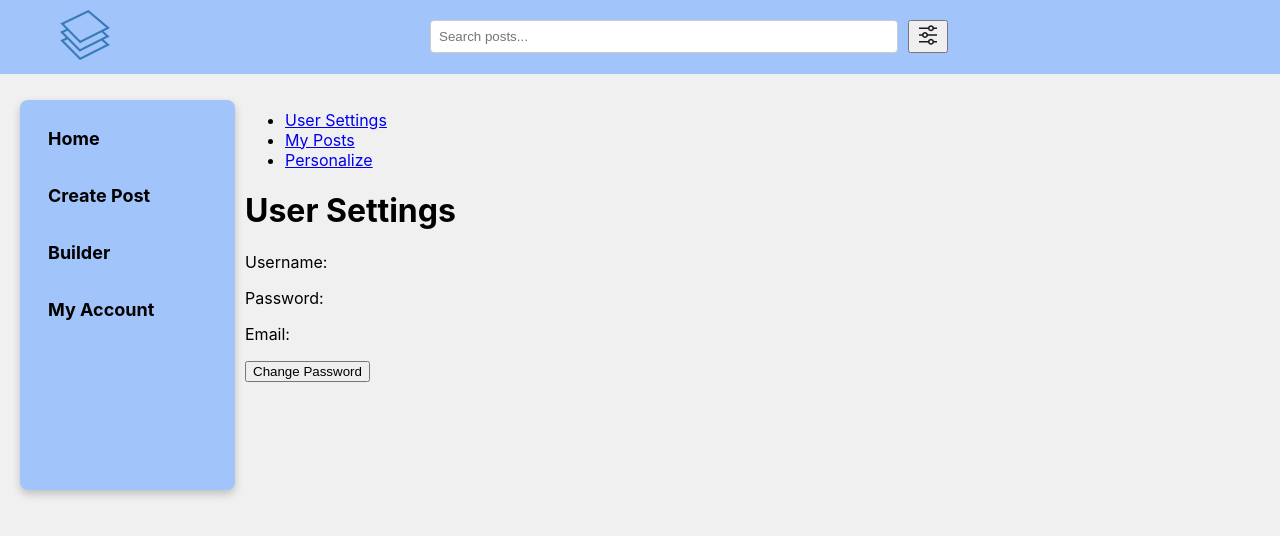
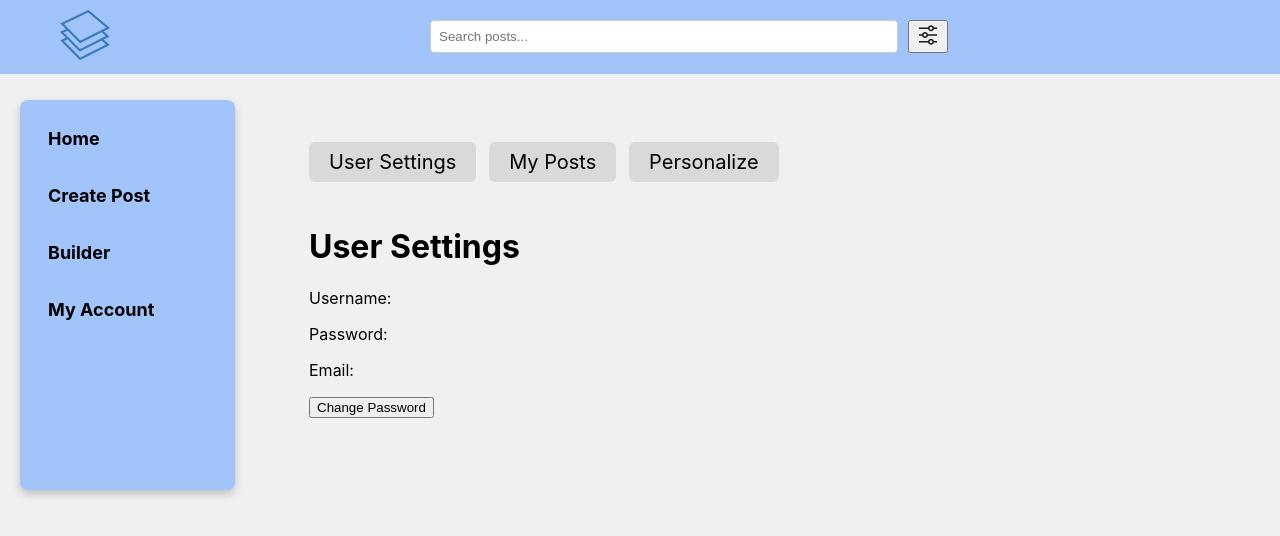
Before and after one commit to 20201141/NSF, a React (Create React App) app: page /account in a window 1280 px wide. Shown: the top 536 px of the page. Built offline with nearby package versions, Linux system fonts and the light colour scheme; no server answers.

Commit message:
Stylize menu for user account

```diff
--- a/src/account/UserSettings.css
+++ b/src/account/UserSettings.css
@@ -1,4 +1,32 @@
 /* UserSettings.css */
 .user-nav {
+  padding: 1em 1em 1em 4em;
+}
 
+nav {
+  padding-top: 2em;
+  padding-bottom: 1.5em;
 }
+
+ul {
+  list-style: none;
+  margin: 0;
+  padding: 0;
+  overflow: hidden;
+}
+
+li {
+  float: left;
+  margin: 0 0.8em 0 0;
+}
+
+li a {
+  display: block;
+  background-color: #D9D9D9;
+  color: black;
+  text-align: center;
+  padding: 0.4em 1em 0.4em 1em;
+  text-decoration: none;
+  font-size: 1.25em;
+  border-radius: 0.3em;
+}
```
